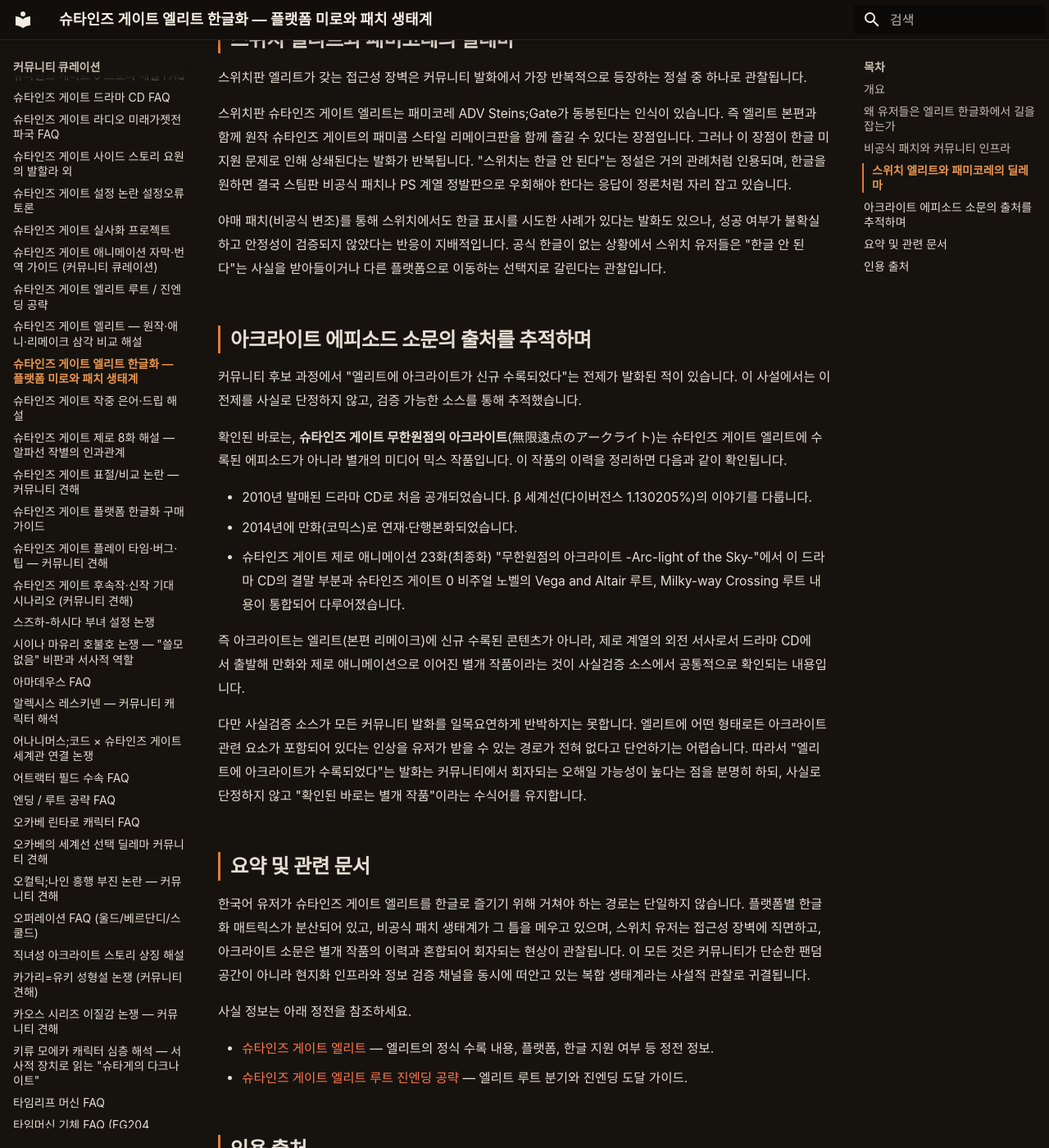
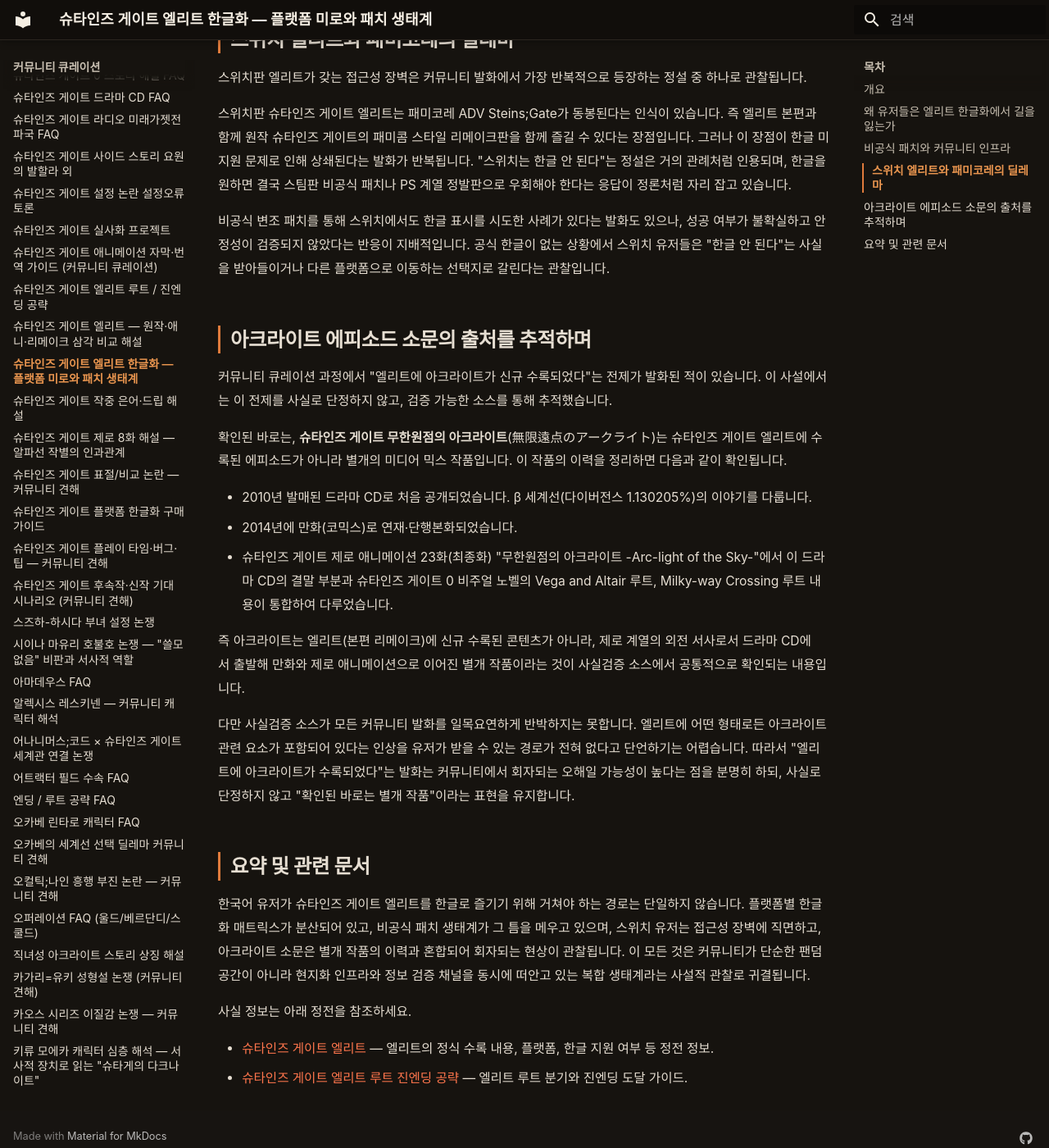
Before and after one commit to sgwiki/sgwiki.github.io, an MkDocs documentation site: the page built from wiki/커뮤니티-큐레이션/슈타인즈-게이트-엘리트-한글화-플랫폼-미로와-패치-생태계.md, in a window 1280 px wide and 1400 px high, scrolled down 1986 px. Shown: the whole window at 82% size. Built offline with MkDocs 1.6.1 and Material for MkDocs 9.7.7, drawn with Linux system fonts in a browser that asks for light colours; some web fonts are replaced; some of the changed text lies outside the part shown.

Commit message:
chore(wiki): 슈타인즈-게이트-엘리트-한글화-플랫폼-미로와-패치-생태계 정비 — frontmatter 표준화(category 제거·type 한글화·last_verified 추가)·빈 '## 인용 출처' 고아 헤더 제거·문체 교정(헤더 오타 '길을 잡는가'→'길을 잃는가'·답변 루프를 겪고·장벽으로 관찰됩니다·구버전 통일·비공식 변조 패치·커뮤니티 큐레이션 과정·이중 수동형 해소·수식어→표현)
Co-Authored-By: Claude Opus 4.6 <noreply@anthropic.com>

```diff
--- a/wiki/커뮤니티-큐레이션/슈타인즈-게이트-엘리트-한글화-플랫폼-미로와-패치-생태계.md
+++ b/wiki/커뮤니티-큐레이션/슈타인즈-게이트-엘리트-한글화-플랫폼-미로와-패치-생태계.md
@@ -26,11 +26,11 @@ tags:
 
 ## 개요
 
-슈타인즈 게이트 엘리트의 한글화 문제는 한국어 사용자 유입 지점마다 반복적으로 부딪히는 진입 장벽으로 관찰됩니다. 커뮤니티 게시판에는 "엘리트 한글 패치 있나요?", "스위치로 한글 되나요?", "스팀 샀는데 한글 안 보여요" 같은 질문이 주기적으로 올라오며, 유저들은 매번 같은 답변 루프를 돌고 있는 형국입니다. 이 사설은 그 반복 패턴 자체를 정리합니다.
+슈타인즈 게이트 엘리트의 한글화 문제는 한국어 사용자 유입 지점마다 반복적으로 부딪히는 진입 장벽으로 관찰됩니다. 커뮤니티 게시판에는 "엘리트 한글 패치 있나요?", "스위치로 한글 되나요?", "스팀 샀는데 한글 안 보여요" 같은 질문이 주기적으로 올라오며, 유저들은 매번 같은 답변 루프를 겪고 있는 형국입니다. 이 사설은 그 반복 패턴 자체를 정리합니다.
 
 단순한 한글 패치 설치 튜토리얼(경로 지정, 백신 예외 처리 등 시대에 따라 변동되는 기술 정보)은 다루지 않습니다. 대신 플랫폼별 한글화 매트릭스가 왜 분산되어 있는지, 커뮤니티가 그 분산을 어떻게 메우고 있는지, 그리고 엘리트와 아크라이트를 둘러싼 소문이 왜 반복 재생산되는지를 커뮤니티 관찰 산문으로 살펴봅니다.
 
-## 왜 유저들은 엘리트 한글화에서 길을 잡는가
+## 왜 유저들은 엘리트 한글화에서 길을 잃는가
 
 슈타인즈 게이트 시리즈 전체가 플랫폼별로 한글화 여부가 제각각이라는 점이 혼란의 출발점으로 관찰됩니다. 커뮤니티 발화 패턴을 따라가 보면 대략 다음과 같은 매트릭스가 반복적으로 인용됩니다.
 
@@ -41,7 +41,7 @@ tags:
 
 문제는 이 매트릭스가 공식 문서 한 장으로 정리된 것이 아니라, 게시판 댓글과 구전으로 전해지면서 "스팀에는 엘리트랑 제로만 한글 패치 있다", "원작은 비타나 핸드폰으로 해야 한다" 같은 정설이 굳어졌다는 점입니다. 신규 유저가 스팀 세일을 보고 본편을 샀다가 한글 패치가 없다는 사실을 뒤늦게 깨닫는 사례가 반복적으로 관찰됩니다.
 
-특히 스위치 보유 유저들이 자주 부딪히는 벽으로 보입니다. "컴퓨터는 잘 안 켜서요"라는 발화가 반복되며, 휴대용 기기에서 한글로 즐기고 싶다는 니즈가 분명히 존재함에도 스위치판은 한글이 지원되지 않는다는 응답이 정설처럼 회자됩니다. 구체적으로 어느 플랫폼이 공식 한글을 지원하는지의 사실 관계는 [슈타인즈 게이트 엘리트](../lore/슈타인즈-게이트-엘리트.md) 정전을 참조하세요. 이 사설에서는 혼란 패턴 자체를 관찰합니다.
+특히 스위치 보유 유저들이 자주 부딪히는 장벽으로 관찰됩니다. "컴퓨터는 잘 안 켜서요"라는 발화가 반복되며, 휴대용 기기에서 한글로 즐기고 싶다는 니즈가 분명히 존재함에도 스위치판은 한글이 지원되지 않는다는 응답이 정설처럼 회자됩니다. 구체적으로 어느 플랫폼이 공식 한글을 지원하는지의 사실 관계는 [슈타인즈 게이트 엘리트](../lore/슈타인즈-게이트-엘리트.md) 정전을 참조하세요. 이 사설에서는 혼란 패턴 자체를 관찰합니다.
 
 ## 비공식 패치와 커뮤니티 인프라
 
@@ -59,21 +59,21 @@ tags:
 
 스위치판 슈타인즈 게이트 엘리트는 패미코레 ADV Steins;Gate가 동봉된다는 인식이 있습니다. 즉 엘리트 본편과 함께 원작 슈타인즈 게이트의 패미콤 스타일 리메이크판을 함께 즐길 수 있다는 장점입니다. 그러나 이 장점이 한글 미지원 문제로 인해 상쇄된다는 발화가 반복됩니다. "스위치는 한글 안 된다"는 정설은 거의 관례처럼 인용되며, 한글을 원하면 결국 스팀판 비공식 패치나 PS 계열 정발판으로 우회해야 한다는 응답이 정론처럼 자리 잡고 있습니다.
 
-야매 패치(비공식 변조)를 통해 스위치에서도 한글 표시를 시도한 사례가 있다는 발화도 있으나, 성공 여부가 불확실하고 안정성이 검증되지 않았다는 반응이 지배적입니다. 공식 한글이 없는 상황에서 스위치 유저들은 "한글 안 된다"는 사실을 받아들이거나 다른 플랫폼으로 이동하는 선택지로 갈린다는 관찰입니다.
+비공식 변조 패치를 통해 스위치에서도 한글 표시를 시도한 사례가 있다는 발화도 있으나, 성공 여부가 불확실하고 안정성이 검증되지 않았다는 반응이 지배적입니다. 공식 한글이 없는 상황에서 스위치 유저들은 "한글 안 된다"는 사실을 받아들이거나 다른 플랫폼으로 이동하는 선택지로 갈린다는 관찰입니다.
 
 ## 아크라이트 에피소드 소문의 출처를 추적하며
 
-커뮤니티 후보 과정에서 "엘리트에 아크라이트가 신규 수록되었다"는 전제가 발화된 적이 있습니다. 이 사설에서는 이 전제를 사실로 단정하지 않고, 검증 가능한 소스를 통해 추적했습니다.
+커뮤니티 큐레이션 과정에서 "엘리트에 아크라이트가 신규 수록되었다"는 전제가 발화된 적이 있습니다. 이 사설에서는 이 전제를 사실로 단정하지 않고, 검증 가능한 소스를 통해 추적했습니다.
 
 확인된 바로는, **슈타인즈 게이트 무한원점의 아크라이트**(無限遠点のアークライト)는 슈타인즈 게이트 엘리트에 수록된 에피소드가 아니라 별개의 미디어 믹스 작품입니다. 이 작품의 이력을 정리하면 다음과 같이 확인됩니다.
 
 - 2010년 발매된 드라마 CD로 처음 공개되었습니다. β 세계선(다이버전스 1.130205%)의 이야기를 다룹니다.
 - 2014년에 만화(코믹스)로 연재·단행본화되었습니다.
-- 슈타인즈 게이트 제로 애니메이션 23화(최종화) "무한원점의 아크라이트 -Arc-light of the Sky-"에서 이 드라마 CD의 결말 부분과 슈타인즈 게이트 0 비주얼 노벨의 Vega and Altair 루트, Milky-way Crossing 루트 내용이 통합되어 다루어졌습니다.
+- 슈타인즈 게이트 제로 애니메이션 23화(최종화) "무한원점의 아크라이트 -Arc-light of the Sky-"에서 이 드라마 CD의 결말 부분과 슈타인즈 게이트 0 비주얼 노벨의 Vega and Altair 루트, Milky-way Crossing 루트 내용이 통합하여 다루었습니다.
 
 즉 아크라이트는 엘리트(본편 리메이크)에 신규 수록된 콘텐츠가 아니라, 제로 계열의 외전 서사로서 드라마 CD에서 출발해 만화와 제로 애니메이션으로 이어진 별개 작품이라는 것이 사실검증 소스에서 공통적으로 확인되는 내용입니다.
 
-다만 사실검증 소스가 모든 커뮤니티 발화를 일목요연하게 반박하지는 못합니다. 엘리트에 어떤 형태로든 아크라이트 관련 요소가 포함되어 있다는 인상을 유저가 받을 수 있는 경로가 전혀 없다고 단언하기는 어렵습니다. 따라서 "엘리트에 아크라이트가 수록되었다"는 발화는 커뮤니티에서 회자되는 오해일 가능성이 높다는 점을 분명히 하되, 사실로 단정하지 않고 "확인된 바로는 별개 작품"이라는 수식어를 유지합니다.
+다만 사실검증 소스가 모든 커뮤니티 발화를 일목요연하게 반박하지는 못합니다. 엘리트에 어떤 형태로든 아크라이트 관련 요소가 포함되어 있다는 인상을 유저가 받을 수 있는 경로가 전혀 없다고 단언하기는 어렵습니다. 따라서 "엘리트에 아크라이트가 수록되었다"는 발화는 커뮤니티에서 회자되는 오해일 가능성이 높다는 점을 분명히 하되, 사실로 단정하지 않고 "확인된 바로는 별개 작품"이라는 표현을 유지합니다.
 
 ## 요약 및 관련 문서
 
@@ -83,5 +83,3 @@ tags:
 
 - [슈타인즈 게이트 엘리트](../lore/슈타인즈-게이트-엘리트.md) — 엘리트의 정식 수록 내용, 플랫폼, 한글 지원 여부 등 정전 정보.
 - [슈타인즈 게이트 엘리트 루트 진엔딩 공략](슈타인즈-게이트-엘리트-루트-진엔딩-공략.md) — 엘리트 루트 분기와 진엔딩 도달 가이드.
-
-## 인용 출처
```
Also changed, not shown: other parts of wiki/커뮤니티-큐레이션/슈타인즈-게이트-엘리트-한글화-플랫폼-미로와-패치-생태계.md (+3 -3 lines).
